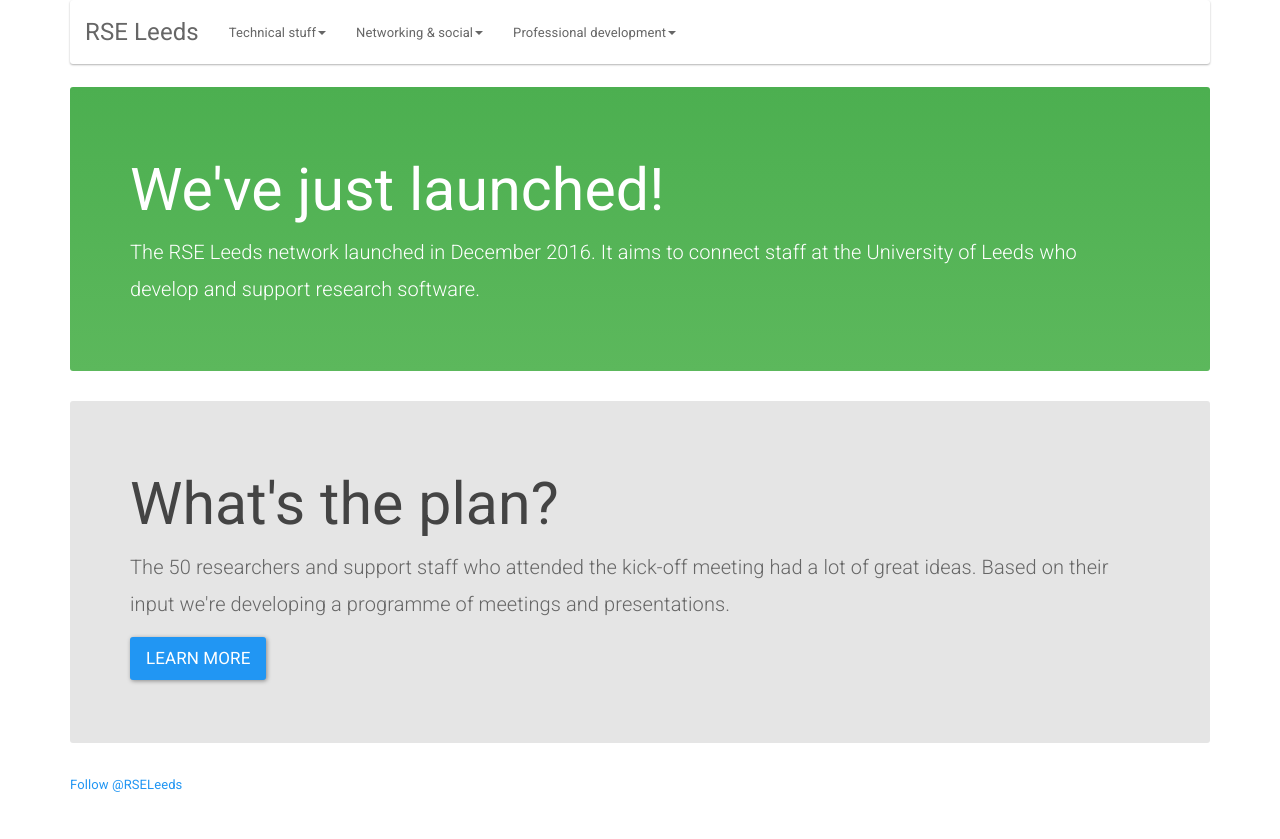
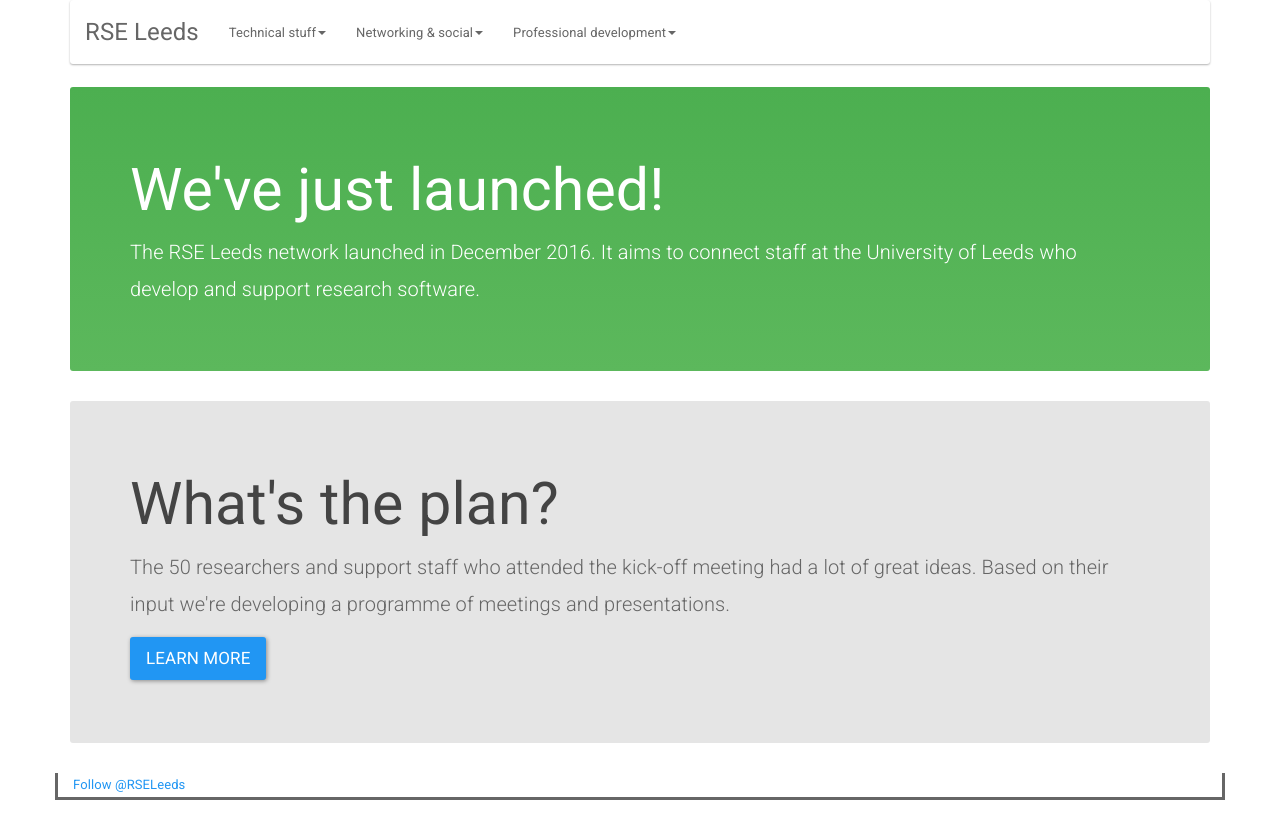
Before and after one commit to rseleeds/rseleeds.github.io, a Jekyll site: the page built from index.html, in a window 1280 px wide. Shown: the top 839 px of the page. Built offline with Jekyll 4.4.1, drawn with Linux system fonts in a browser that asks for light colours; nearby versions of some CDN libraries; comment, search, counter and statistics services are not loaded.

Commit message:
Added charset meta tag

```diff
--- a/_layouts/default.html
+++ b/_layouts/default.html
@@ -1,9 +1,10 @@
 <!doctype html>
 <html>
     <head>
-        <title>RSE Leeds :: {{ page.title }}</title>
+        <meta charset="utf-8">
+        <meta name="viewport" content="width=device-width, initial-scale=1">
+        <title>RSE Leeds - {{ page.title }}</title>
         <link rel="stylesheet" href="/assets/css/rseleeds.css?v=2">
-        <meta name="viewport" content="width=device-width, initial-scale=1">
     </head>
     <body>
         <div class="container">
@@ -55,7 +56,7 @@
 
             {{ content }}
 
-            <div class="row">
+            <div class="row footer">
                 <div class="col-xs-12">
                     <a href="https://twitter.com/RSELeeds" class="twitter-follow-button" data-size="large" data-show-count="false">Follow @RSELeeds</a>
                 </div>
```
